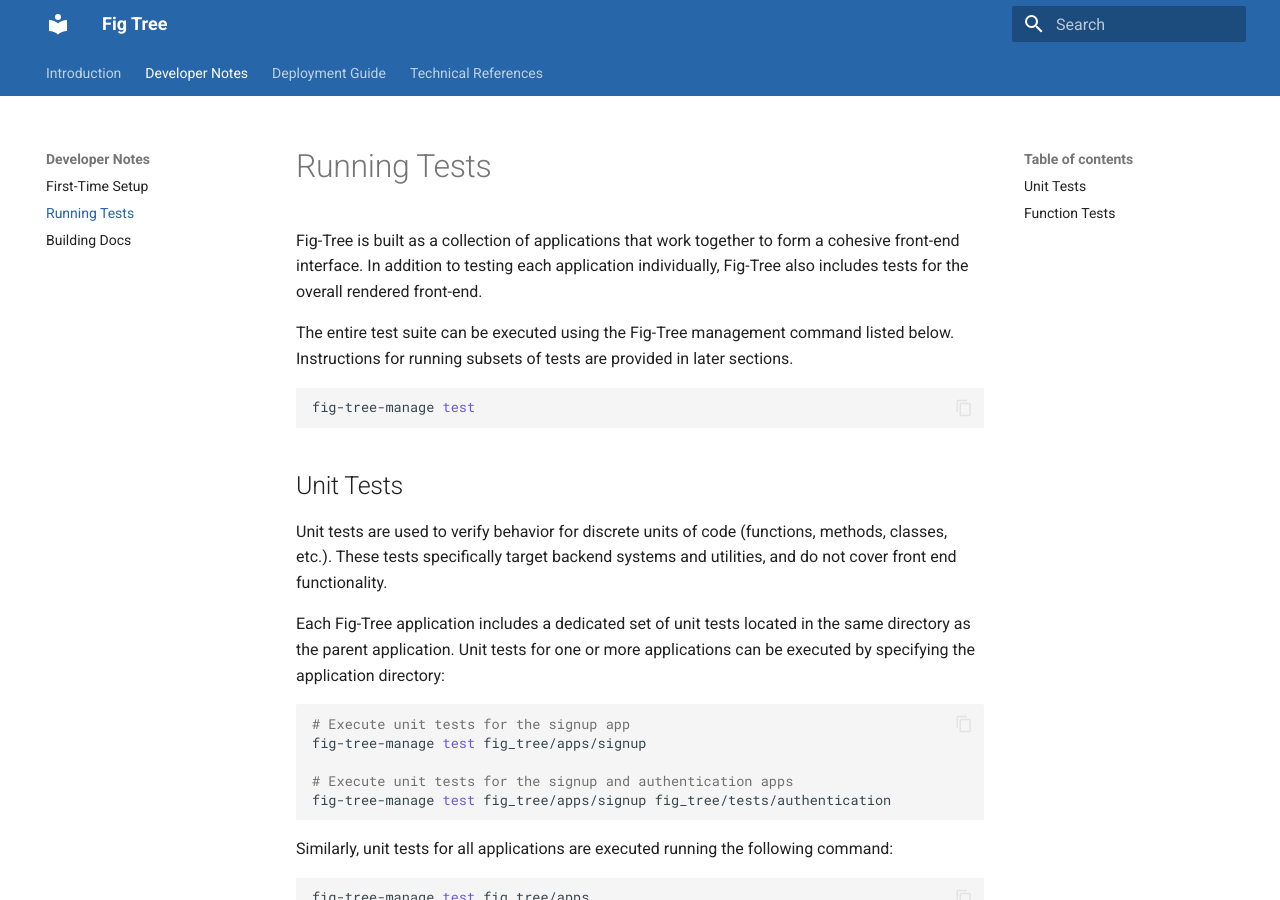
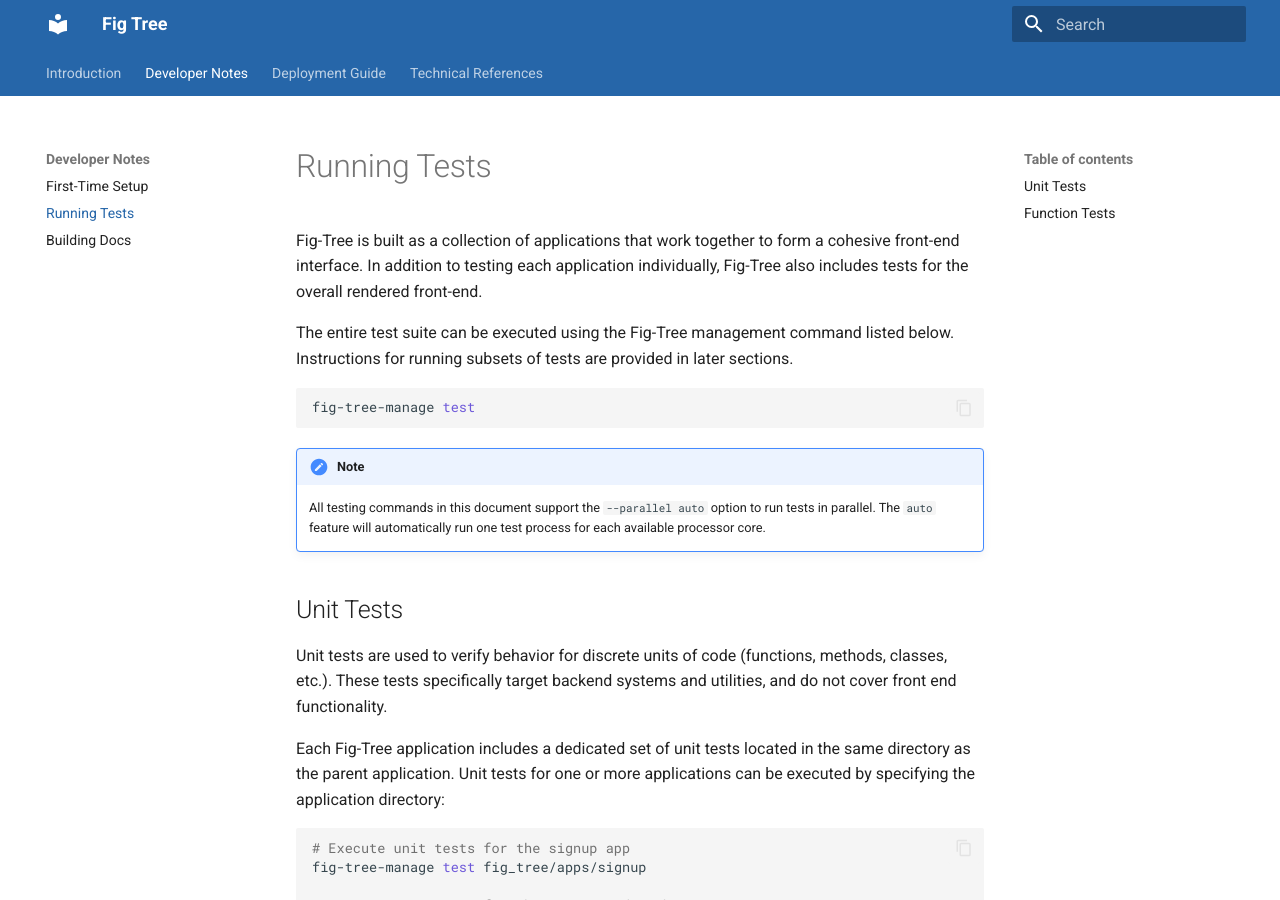
Before and after one commit to djperrefort/fig-tree, an MkDocs documentation site: the page built from docs/developer_notes/running_tests.md, in a window 1280 px wide and 900 px high. Built offline with MkDocs 1.6.1 and Material for MkDocs 9.7.7, drawn with Linux system fonts in a browser that asks for light colours; the version menu is left out.

Commit message:
Adds instructions to docs for testing in parallel (#10)

````diff
--- a/docs/developer_notes/running_tests.md
+++ b/docs/developer_notes/running_tests.md
@@ -9,6 +9,11 @@ Instructions for running subsets of tests are provided in later sections.
 ```bash
 fig-tree-manage test
 ```
+
+!!! note
+
+    All testing commands in this document support the `--parallel auto` option to run tests in parallel.
+    The `auto` feature will automatically run one test process for each available processor core.
 
 ## Unit Tests
 
````
